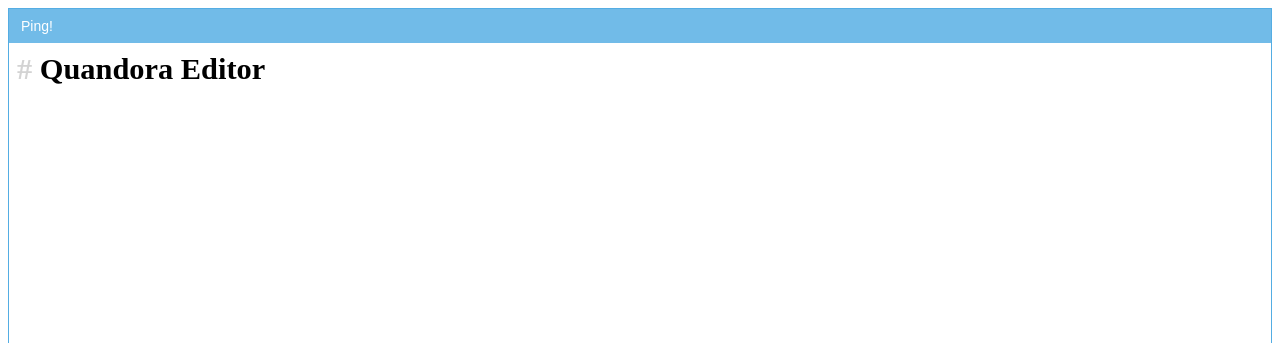
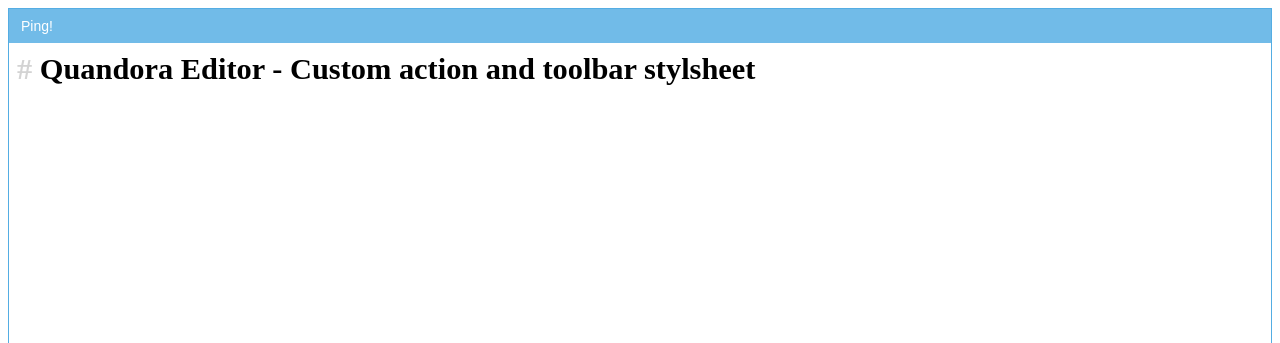
Before and after one commit to quandora/qed, a plain HTML site: page example3.html in a window 1280 px wide. Shown: the top 343 px of the page. Drawn offline with Linux system fonts and the light colour scheme.

Commit message:
Update example3.html

```diff
--- a/example3.html
+++ b/example3.html
@@ -23,7 +23,10 @@
   </head>
   <body>
     <form id='qed-form'>
-      <textarea id='qed-demo'># Quandora Editor</textarea>
+      <textarea id='qed-demo'>
+# Quandora Editor - Custom action and toolbar stylsheet
+
+</textarea>
     </form>
     <script>
 	// Custom action
```
